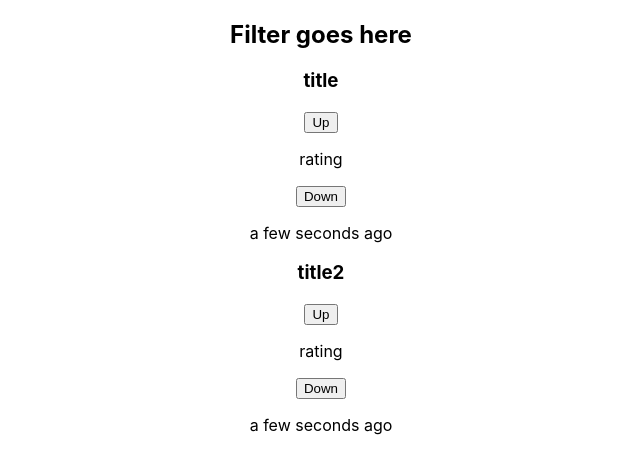
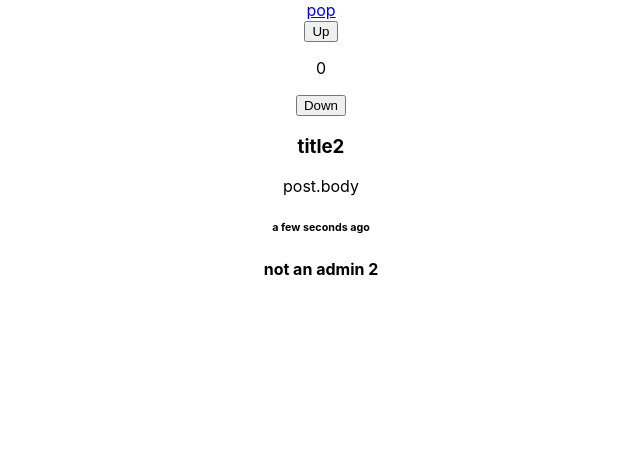
Before and after one commit to ybahar/foreoum, a React (Create React App) app: page /m101 in a window 1280 px wide. Shown: the top 474 px of the page, without its empty margins (319-959 px from the left). Built offline with nearby package versions, Linux system fonts and the light colour scheme.

Commit message:
inner router

```diff
--- a/package.json
+++ b/package.json
@@ -7,6 +7,7 @@
     "react": "^16.9.0",
     "react-dom": "^16.9.0",
     "react-redux": "^7.1.0",
+    "react-router-dom": "^5.0.1",
     "react-scripts": "3.1.1",
     "rxjs": "^6.5.2"
   },
--- a/src/App.js
+++ b/src/App.js
@@ -1,7 +1,10 @@
 import React from 'react';
+import { BrowserRouter, Switch, Route, Link } from 'react-router-dom'
+
 import './App.css';
-import MessageBoard from './components/MessageBoard/MessageBoard'
+
 import initBoards from './components/MessageBoard/Services/MessageBoardService';
+import { Freoum } from './components/MessageBoard';
 class App extends React.Component {
   boardControls ={
     post : {
@@ -15,6 +18,7 @@ class App extends React.Component {
             userId : 'u102',
               username: ' not an admin '
             },
+            rating: 0,
             createdAt : Date.now(),
             isOpen : true,
             board : 'b101',
@@ -24,6 +28,7 @@ class App extends React.Component {
           id : 'm102',
           title : 'title2',
           body : 'body2',
+          rating: 0,
           creator : {
             userId : 'u103',
               username: ' not an admin 2'
@@ -44,7 +49,22 @@ class App extends React.Component {
       },
       update(post){
         console.log('post Update');
-
+      },
+      loadById(){
+        return {
+          id : 'm102',
+          title : 'title2',
+          body : 'body2',
+          creator : {
+            userId : 'u103',
+              username: ' not an admin 2'
+            },
+            rating: 0,
+            createdAt : Date.now(),
+            isOpen : true,
+            board : 'b101',
+            replies : ['r102' , 'r103']
+          }
       }
     },
     reply: {
@@ -93,7 +113,11 @@ class App extends React.Component {
   render(){
     return (
       <div className="App">
-     <MessageBoard boardData={this.boardData} user={this.userData}></MessageBoard>
+      <BrowserRouter>
+      <Switch>
+      <Route  path="/" render={()=><Freoum basename="/"></Freoum>  }></Route>
+      </Switch>
+      </BrowserRouter>
     </div>
   );
 }
--- a/src/components/MessageBoard/Components/PostPreview/PostPreview.js
+++ b/src/components/MessageBoard/Components/PostPreview/PostPreview.js
@@ -1,20 +1,25 @@
 import React , {Component} from 'react'
 import moment from 'moment'
+import { NavLink } from 'react-router-dom'
+import Rating from '../Rating/Rating'
+
 export default class PostPreview extends Component{
     componentDidMount(){
         console.log(this.props.post);
 
     }
+    onVote(x){
+        x.preventDefault();
+      console.log('onvote Preview ' , x)
+    }
     render(){
         return (
     <section className="post-preview-container">
+        <NavLink to={`/${this.props.post.id}`}>
         <h3 className="post-preview-title">{this.props.post.title}</h3>
-        <section className="rating">
-             <button className="vote">Up</button>
-             <p>rating</p>
-             <button className="vote">Down</button>
-        </section>
+        <Rating onVote={this.onVote} rating={this.props.post.rating}></Rating>
            <p className="posted-at">{moment().startOf(this.props.post.createdAt).fromNow()}</p>
+        </NavLink>
     </section>
 
         )
--- /dev/null
+++ b/src/components/MessageBoard/Components/Rating/Rating.js
@@ -0,0 +1,11 @@
+import React , {Component} from 'react'
+
+export default function Rating(props){
+    return(
+        <section>
+            <button data-vote="1" onClick={props.onVote}>Up</button>
+            <p>{props.rating}</p>
+            <button data-vote="-1" onClick={props.onVote}>Down</button>
+        </section>
+    )
+}
--- a/src/components/MessageBoard/MessageBoard.js
+++ b/src/components/MessageBoard/MessageBoard.js
@@ -1,4 +1,5 @@
 import React , {Component} from 'react'
+
 import { boardControlSubject } from './Services/MessageBoardService';
 import PostList from './Components/PostList/PostList';
 export default class MessageBoard extends Component {
@@ -8,7 +9,9 @@ export default class MessageBoard extends Component {
     }
     async componentDidMount(){
         boardControlSubject.subscribe(boardControl=>{
+           console.log('koko')
              this.setState({boardControl},this.loadTopics)
+
         })
     }
     loadTopics = async () => {
@@ -18,7 +21,6 @@ export default class MessageBoard extends Component {
         this.setState({posts})
     }
     componentWillUnmount(){
-        boardControlSubject.unsubscribe();
     }
     test = async ()=>{
        this.state.boardControl.post.create({});
--- /dev/null
+++ b/src/components/MessageBoard/Pages/PostDetails/PostDetails.js
@@ -0,0 +1,37 @@
+import React , {Component} from 'react'
+import moment from 'moment'
+import { boardControlSubject } from '../../Services/MessageBoardService';
+import Rating from '../../Components/Rating/Rating'
+export default class PostDetails extends Component {
+    state= {boardControl : null , post : null}
+    componentDidMount(){
+        boardControlSubject.subscribe((boardControl)=>{
+            this.setState({boardControl},this.loadPost)
+        })
+    }
+    loadPost = async () => {
+        if(this.state.boardControl){
+            let post = await this.state.boardControl.post.loadById(this.props.id);
+            this.setState({post})
+        }
+    }
+    onVote(x){
+        x.preventDefault();
+        console.log('voting' , x.target.dataset.vote)
+    }
+     render(){
+         let {post} = this.state
+         return (
+             post && <section>
+                 <Rating onVote={this.onVote} rating={post.rating}></Rating>
+                 <h1>{post.title}</h1>
+                  <p>post.body</p>
+                  <h6>{moment().startOf(post.createdAt).fromNow()}</h6>
+                  <section>
+                      <h4>{post.creator.username}</h4>
+                  </section>
+
+             </section>
+         )
+     }
+}
--- a/src/components/MessageBoard/Services/MessageBoardService.js
+++ b/src/components/MessageBoard/Services/MessageBoardService.js
@@ -2,5 +2,5 @@ import { BehaviorSubject } from 'rxjs';
 export let boardControlSubject = new BehaviorSubject(null);
 export default function initBoards(controlFunctions){
     console.log('init')
-     boardControlSubject.next(controlFunctions);
+    boardControlSubject.next(controlFunctions);
 }
--- /dev/null
+++ b/src/components/MessageBoard/index.js
@@ -0,0 +1,23 @@
+import React , {Component} from 'react'
+import { BrowserRouter, Switch, Route, Link } from 'react-router-dom'
+import initBoards from './Services/MessageBoardService';
+import MessageBoard from './MessageBoard';
+import PostDetails from './Pages/PostDetails/PostDetails';
+export const init = initBoards;
+export class Freoum extends Component {
+   render(){
+       return(
+           <section>
+       <BrowserRouter
+       basename={this.props.basename}
+       >
+       <Link to="/" >pop</Link>
+       <Switch>
+         <Route exact path="/"><MessageBoard boardData={{_id:'lo'}}></MessageBoard></Route>
+         <Route exact path="/:id" render={({match})=><PostDetails id={match.params.id}></PostDetails>   }></Route>
+       </Switch>
+       </BrowserRouter>
+           </section>
+       )
+   }
+}
```
Also changed, not shown: 1 other file (tests, documents, lock files or other folders).
